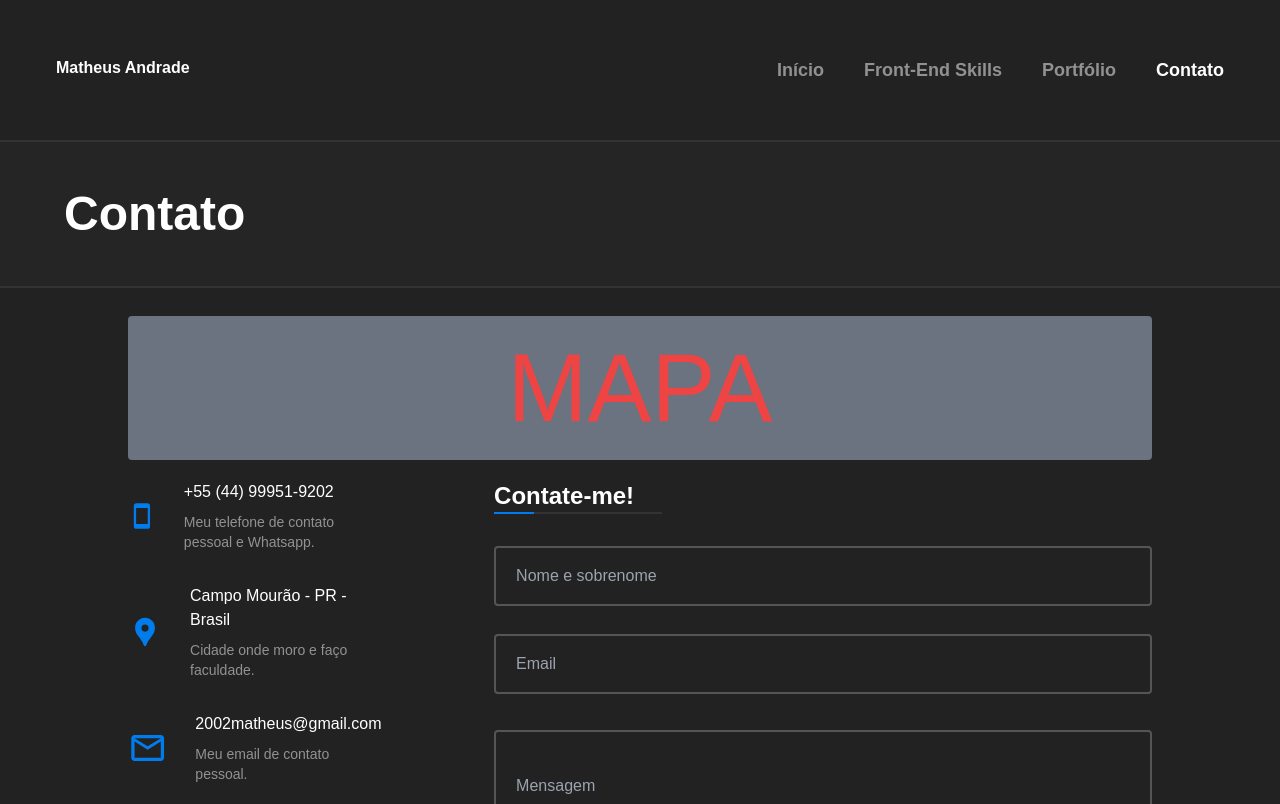
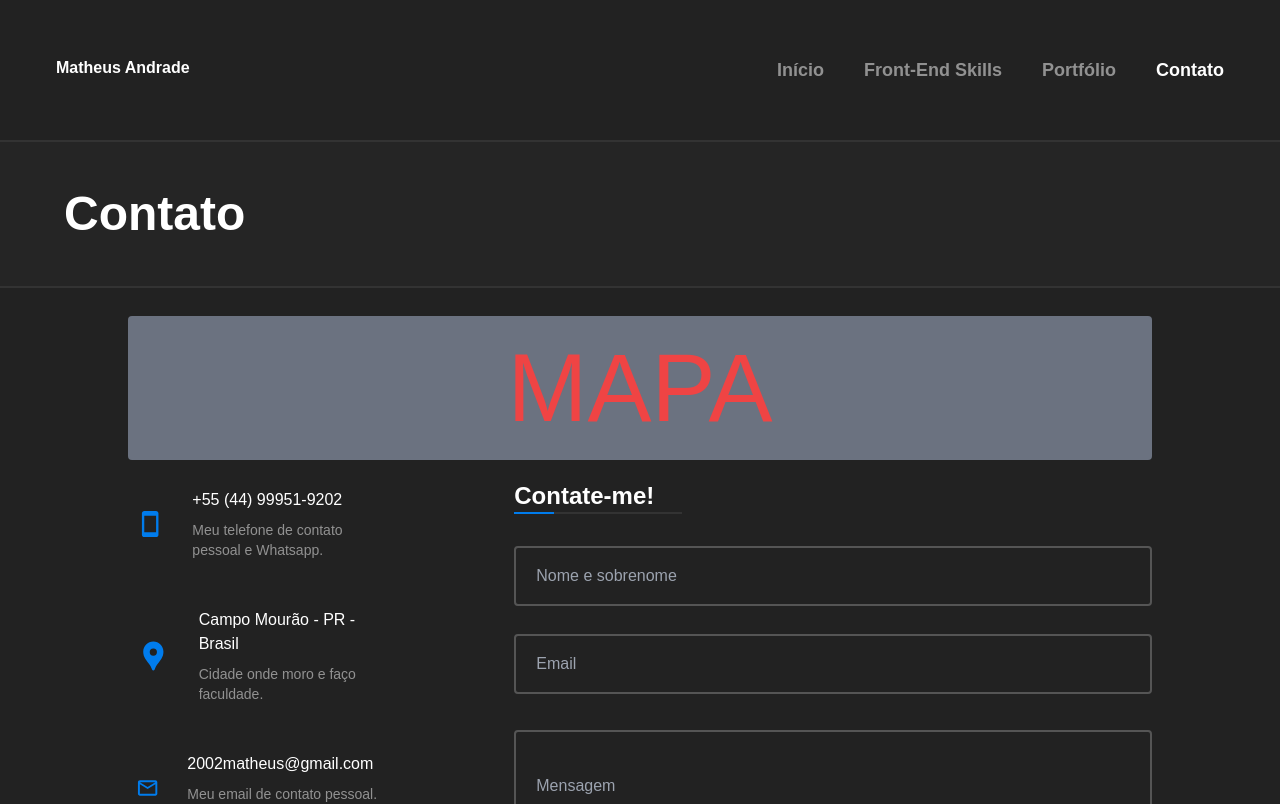
Before and after one commit to matheusa1/portfolio, a Next.js app: page /contact in a window 1280 px wide. Shown: the top 804 px of the page. Built offline with nearby package versions, Linux system fonts and the light colour scheme.

Commit message:
add copy to clipboard lib

```diff
--- a/components/SkillsText/index.tsx
+++ b/components/SkillsText/index.tsx
@@ -10,7 +10,7 @@
 	const { title, text, icon } = props
 
 	return (
-		<div className='flex items-center gap-7'>
+		<div className='flex select-none items-center gap-7'>
 			{icon}
 			<div className='flex flex-col gap-2 text-white'>
 				<h1>{title}</h1>
--- a/package.json
+++ b/package.json
@@ -20,6 +20,7 @@
 		"eslint-config-next": "13.0.7",
 		"next": "13.0.7",
 		"react": "18.2.0",
+		"react-copy-to-clipboard": "^5.1.0",
 		"react-dom": "18.2.0",
 		"react-icons": "^4.7.1",
 		"typescript": "4.9.4"
--- a/pages/contact/index.tsx
+++ b/pages/contact/index.tsx
@@ -1,4 +1,5 @@
 import { ReactElement } from 'react'
+import copy from 'copy-to-clipboard'
 import {
 	MdLocationPin,
 	MdOutlineMailOutline,
@@ -23,6 +24,10 @@
 		console.log({ name, email, message })
 	}
 
+	const copyEmail = () => {
+		copy('2002matheus@gmail.com')
+	}
+
 	return (
 		<div className='h-full w-full'>
 			<Title>Contato</Title>
@@ -34,21 +39,32 @@
 				{/* MAP */}
 				<div className='flex gap-28 py-5 xl:text-sm md2xl:flex-col md2xl:items-center'>
 					<div className='flex flex-col gap-8'>
+						<div className='cursor-pointer rounded-xl p-2 hover:bg-strokeBgColor'>
 							<SkillsText
 								title={'+55 (44) 99951-9202'}
 								text={'Meu telefone de contato pessoal e Whatsapp.'}
 								icon={<MdSmartphone className={iconsClassNames} />}
 							/>
+						</div>
+						<div className='cursor-pointer rounded-xl p-2 hover:bg-strokeBgColor'>
 							<SkillsText
 								title={'Campo Mourão - PR - Brasil'}
 								text={'Cidade onde moro e faço faculdade.'}
 								icon={<MdLocationPin className={iconsClassNames} />}
 							/>
+						</div>
+						<div
+							className='cursor-pointer rounded-xl p-2 hover:bg-strokeBgColor'
+							onClick={copyEmail}
+						>
 							<SkillsText
 								title={'2002matheus@gmail.com'}
-							text={'Meu email de contato pessoal.'}
+								text={
+									'Meu email de contato pessoal. Clique para copiar o email'
+								}
 								icon={<MdOutlineMailOutline className={iconsClassNames} />}
 							/>
+						</div>
 					</div>
 					<form
 						className='flex w-full flex-col gap-8'
```
Also changed, not shown: 2 other files (tests, documents, lock files or other folders). Lines whose indentation alone changed are shown as unchanged.
